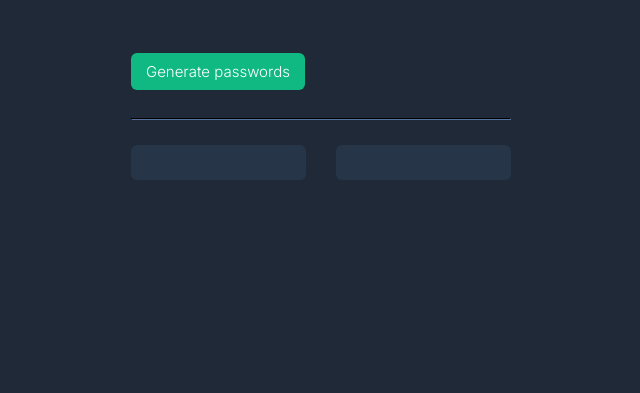
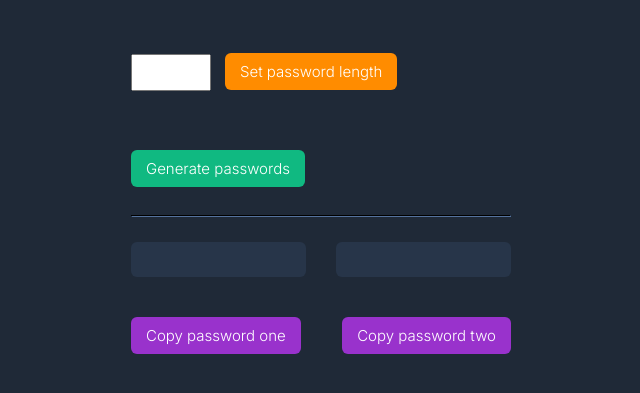
Before and after one commit to mahgah189/scrimba-pwgen, a plain HTML site: page index.html in a window 1280 px wide. Shown: the part 307-700 px from the top of the page, without its empty margins (319-959 px from the left). Drawn offline with Linux system fonts and the light colour scheme.

Commit message:
Add files via upload

```diff
--- a/index.css
+++ b/index.css
@@ -24,6 +24,28 @@ body {
     margin-top: 10px;
 }
 
+.length-input {
+    margin-right: 10px;
+    padding: 9px 15px;
+    width: 80px;
+}
+
+.length-btn {
+    background-color: darkorange;
+    color: #FFFFFF;
+    border: 0px;
+    border-radius: 6px;
+    padding: 9px 15px;
+    font-family: 'Inter', sans-serif;
+    margin-top: 40px;
+    margin-bottom: 20px;
+    font-size: 15px;
+}
+
+.length-btn:hover {
+    cursor: pointer;
+}
+
 .pw-btn {
     background-color: #10B981;
     color: #FFFFFF;
@@ -34,6 +56,23 @@ body {
     margin-top: 40px;
     margin-bottom: 20px;
     font-size: 15px;
+}
+
+.copy-btn {
+    background-color: darkorchid;
+    color: #FFFFFF;
+    border: 0px;
+    border-radius: 6px;
+    padding: 9px 15px;
+    font-family: 'Inter', sans-serif;
+    margin-top: 40px;
+    margin-bottom: 20px;
+    font-size: 15px;
+}
+
+.error-msg {
+    color: red;
+    font-family: 'Inter', sans-serif;
 }
 
 .pw-btn:hover {
--- a/index.html
+++ b/index.html
@@ -8,12 +8,19 @@
     <body>
         <h1 class="header-white">Generate a <br><span class="header-green">random password</span></h1>
         <p class="tagline">Never use an insecure password again.</p>
+        <input class="length-input" id="length-el" type="number" />
+        <button class="length-btn" onclick="passwordLength()">Set password length</button>
+        <div class="error-msg" id="error-msg"></div>
         <button class="pw-btn" onclick="passwordGenerator()">Generate passwords</button>
         <hr class="separator">
         <div class="password-field">
             <div class="pw-field" id="pw1"></div>
             <div class="pw-field" id="pw2"></div>
         </div>
+        <div class="password-field">
+            <button class="copy-btn" id="pw1-copy" onclick="copyPasswordOne()">Copy password one</button>
+            <button class="copy-btn" id="pw2-copy" onclick="copyPasswordTwo()">Copy password two</button>
+        </div>
         <script src="index.js"></script>
     </body>
 </html>
--- a/index.js
+++ b/index.js
@@ -3,6 +3,16 @@ const characters = ["A","B","C","D","E","F","G","H","I","J","K","L","M","N","O"
 
 let pwOneEl = document.getElementById("pw1");
 let pwTwoEl = document.getElementById("pw2");
+let pwLength = document.getElementById("length-el");
+let errorMessage = document.getElementById("error-msg");
+
+let pwLengthCache;
+
+function passwordLength() {
+    pwLengthCache = pwLength.value;
+    pwLength.value = "";
+    errorMessage.textContent = "";
+}
 
 function passwordGenerator() {
     // create variable to store password1
@@ -10,8 +20,15 @@ function passwordGenerator() {
     let passwordOne = "";
     let passwordTwo = "";
 
+    console.log(pwLengthCache);
+
+    if (pwLengthCache === undefined || pwLengthCache === "") {
+        errorMessage.textContent = "Please set a password length";
+        return;
+    }
+
     // create a for loop to generate each character (up to 15 characters)
-    for (let i = 0; i < 15; i++) {
+    for (let i = 0; i < pwLengthCache; i++) {
         passwordOne += characters[Math.floor(Math.random() * characters.length)];
         passwordTwo += characters[Math.floor(Math.random() * characters.length)];
     }
@@ -21,6 +38,12 @@ function passwordGenerator() {
     pwTwoEl.textContent = passwordTwo;
 }
 
-function test() {
-    console.log("hey")
+function copyPasswordOne() {
+    navigator.clipboard.writeText(pwOneEl.textContent);
+    alert("Copied password one: " + pwOneEl.textContent);
 }
+
+function copyPasswordTwo() {
+    navigator.clipboard.writeText(pwTwoEl.textContent);
+    alert("Copied password two: " + pwTwoEl.textContent);
+}
```
